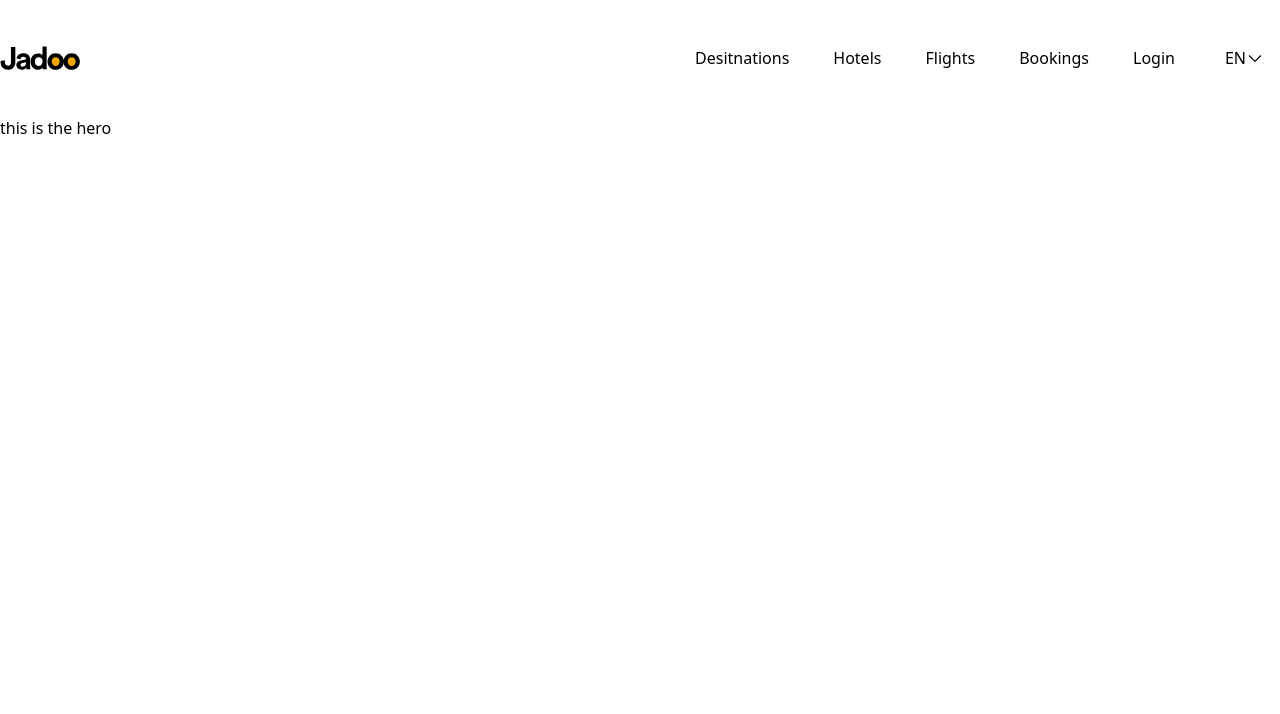
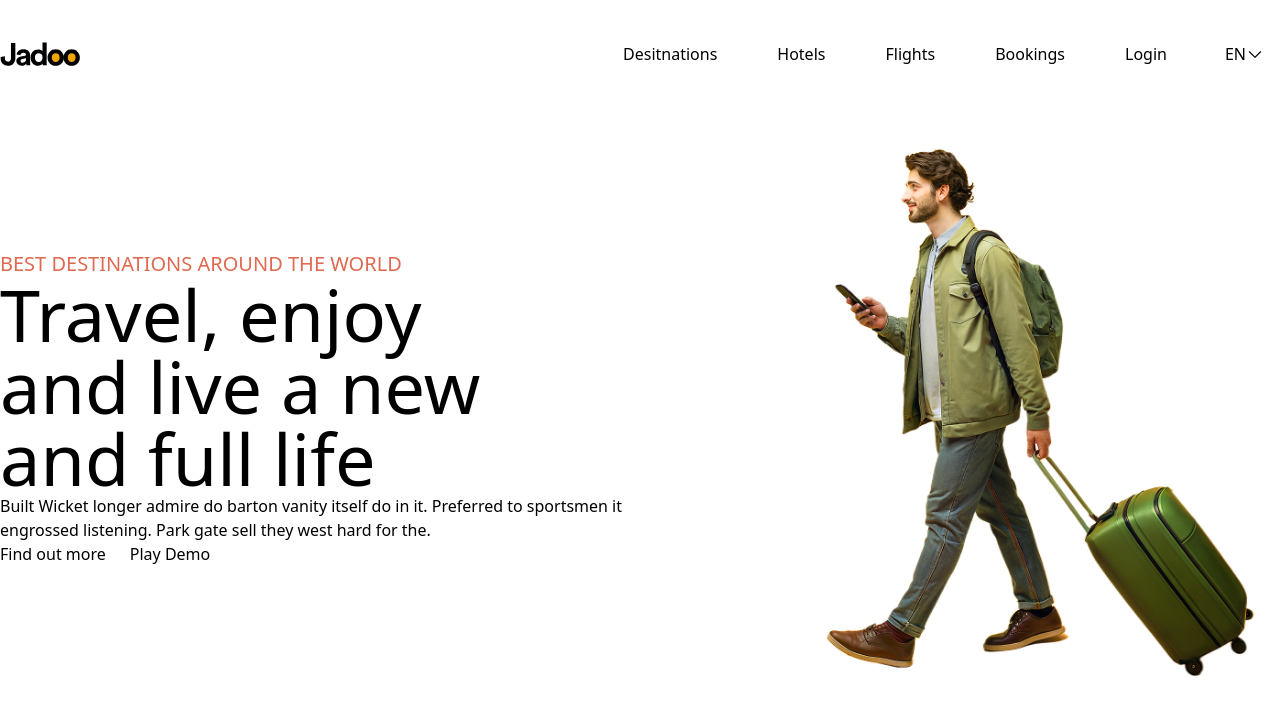
Before and after one commit to BitWizCoder/jadoo-travel-company-website, a Next.js app: page / in a window 1280 px wide. Shown: the top 714 px of the page. Built offline with nearby package versions, Linux system fonts and the light colour scheme.

Commit message:
finished nav

```diff
--- a/app/components/Header.tsx
+++ b/app/components/Header.tsx
@@ -1,11 +1,13 @@
+"use client";
+
 import Hero from "./Hero";
 import Nav from "./Nav";
 
 export default function Header() {
   return (
-    <>
+    <div>
       <Nav />
       <Hero />
-    </>
+    </div>
   );
 }
--- a/app/components/Hero.tsx
+++ b/app/components/Hero.tsx
@@ -1,7 +1,34 @@
+import Image from "next/image";
+import Link from "next/link";
+
 export default function Hero() {
   return (
-    <div>
-      <h1>this is the hero</h1>
+    <div className="flex justify-between items-center">
+      <div className="w-1/2">
+        <h2 className="text-xl uppercase text-[#DF6951]">
+          Best Destinations around the world
+        </h2>
+        <h1 className="text-7xl">
+          Travel, enjoy <br /> and live a new <br /> and full life
+        </h1>
+        <p>
+          Built Wicket longer admire do barton vanity itself do in it. Preferred
+          to sportsmen it engrossed listening. Park gate sell they west hard for
+          the.
+        </p>
+        <div className="flex gap-6">
+          <Link href="/">Find out more</Link>
+          <Link href="/">Play Demo</Link>
+        </div>
+      </div>
+      <div>
+        <Image
+          src="/traveller.png"
+          width={600}
+          height={600}
+          alt="Traveler Image"
+        />
+      </div>
     </div>
   );
 }
--- a/app/components/Nav.tsx
+++ b/app/components/Nav.tsx
@@ -2,17 +2,18 @@
 
 import { CaretDownIcon } from "@phosphor-icons/react";
 import Image from "next/image";
+import Link from "next/link";
 
 export default function Nav() {
   const navItems = ["Desitnations", "Hotels", "Flights", "Bookings", "Login"];
   const navStyles =
-    "hover:border-2 hover:border-black border-2 border-white hover:py-3 hover:px-2 py-3 px-2 rounded-sm cursor-pointer text-center";
+    "hover:border-2 hover:border-black border-2 border-white hover:py-2 hover:px-4 py-2 px-4 rounded-sm cursor-pointer text-center";
 
   return (
     <div className="flex justify-between items-center py-8">
-      <div>
+      <Link href={"/"}>
         <Image src="/logo.svg" width={80} height={80} alt="Site Logo" />
-      </div>
+      </Link>
       <div>
         <ul className="flex items-center gap-6">
           {navItems.map((item) => (
```
Also changed, not shown: public/traveller.png.
